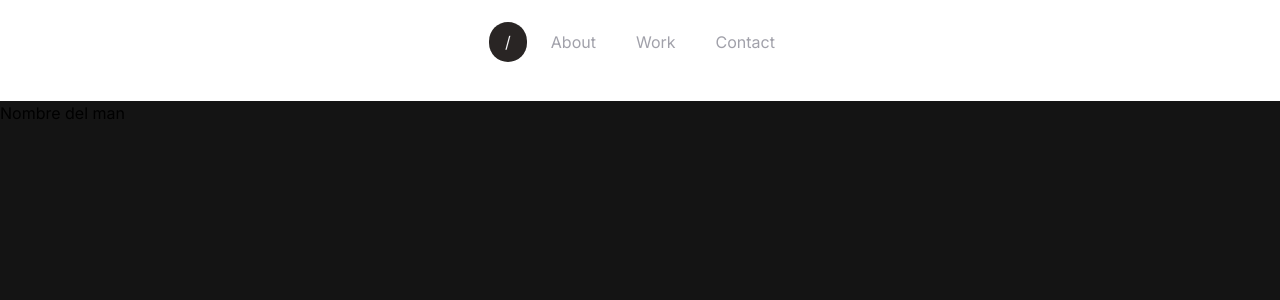
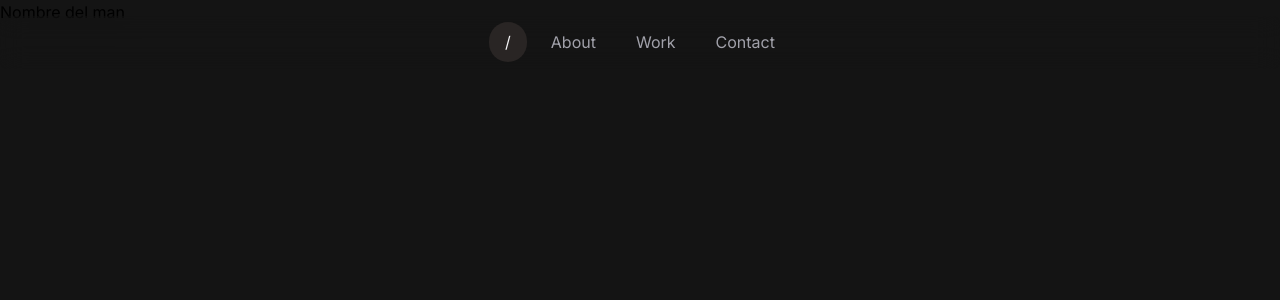
Before and after one commit to Gtifaro/gtifaro.github.io, a Next.js app: page / in a window 1280 px wide. Shown: the top 300 px of the page. Built offline with nearby package versions, Linux system fonts and the light colour scheme.

Commit message:
Improve navbar desing

```diff
--- a/components/Navbar.jsx
+++ b/components/Navbar.jsx
@@ -31,18 +31,18 @@ export default function NavBar() {
     pathname = "/contact";
   }
 
-  const [hoveredPath, setHoveredPath] = useState(pathname);
+  const [hoveredPath, setHoveredPath] = useState(pathname || "/");
 
   return (
-    <div className="p-[0.4rem] rounded-lg mb-12 sticky top-4 z-[100]  backdrop-blur-md">
+    <div className="p-[0.4rem] w-full rounded-lg mb-12 fixed top-4 z-[100] backdrop-blur-md">
       <nav className="flex gap-2 relative justify-center w-full z-[100]">
-        {navItems.map((item, index) => {
+        {navItems.map((item) => {
           const isActive = item.path === hoveredPath;
 
           return (
             <Link
               key={item.path}
-              className={`px-4 py-2 rounded-md text-sm lg:text-base relative no-underline duration-300 ease-in ${
+              className={`px-4 py-2 rounded-md text-sm lg:text-base relative no-underline duration-300 ease-in float-left ${
                 isActive ? "text-zinc-100" : "text-zinc-400"
               }`}
               data-active={isActive}
```
